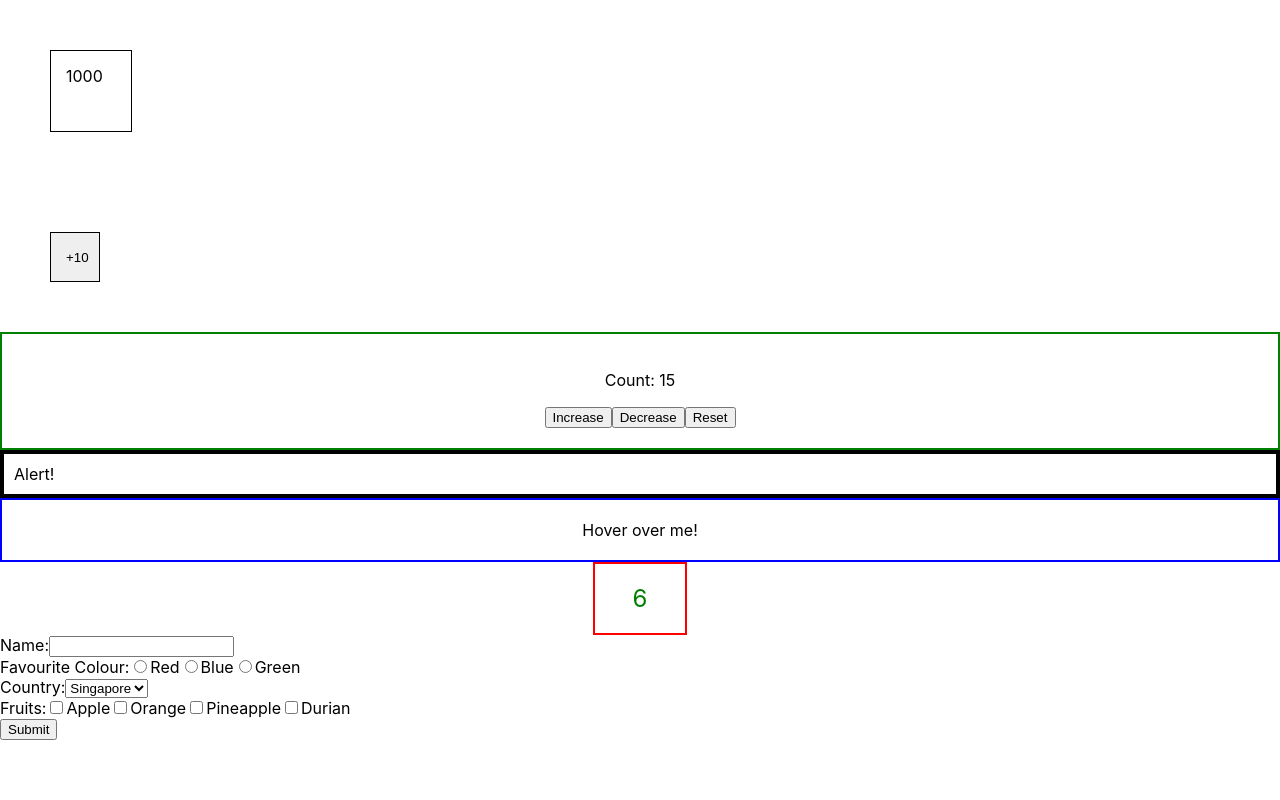
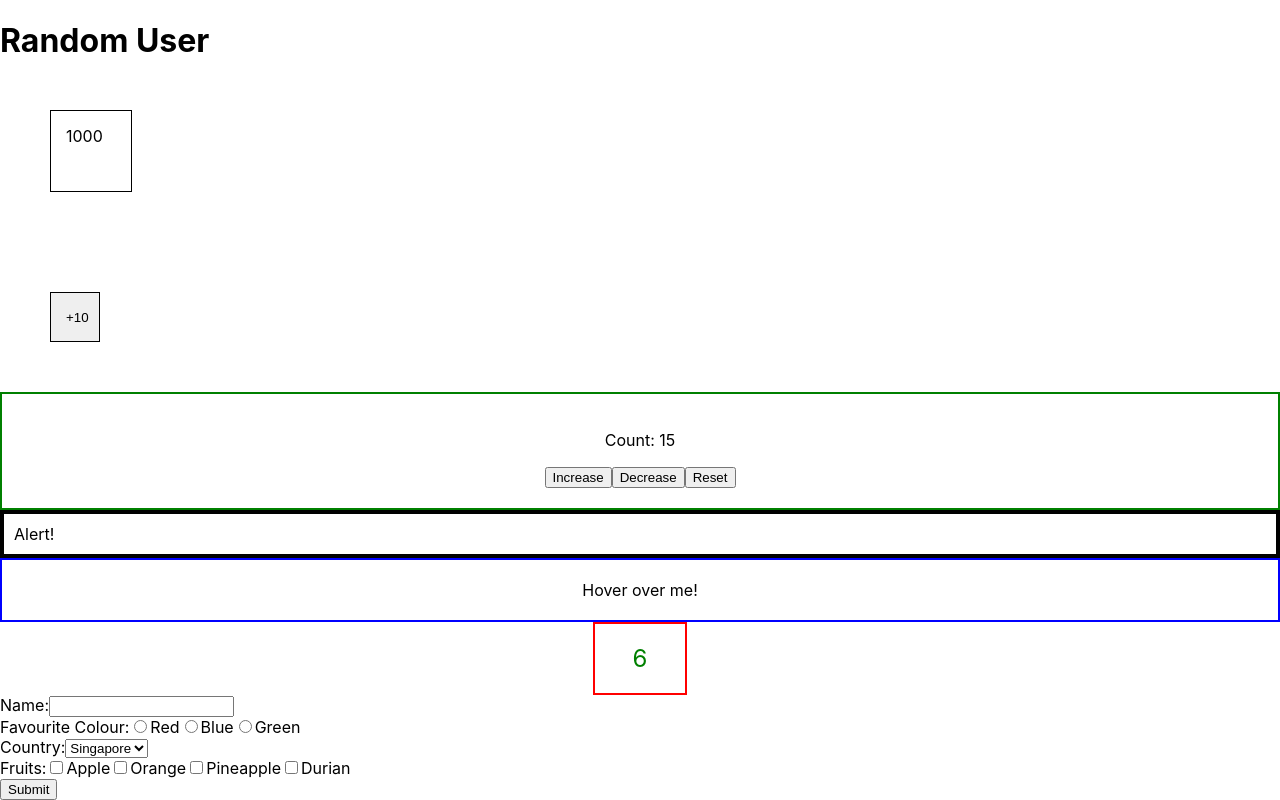
Before and after one commit to LimWeiZhe/tdp-01-lab, a React (Create React App) app: page / in a window 1280 px wide. Built offline with nearby package versions, Linux system fonts and the light colour scheme.

Commit message:
add RandomUser component

```diff
--- a/src/App.js
+++ b/src/App.js
@@ -9,6 +9,7 @@ import NumberBox from './components/NumberBox';
 import TickleBox from './components/TickleBox';
 import Dice from './components/Dice';
 import SurveyForm from './components/SurveyForm.js';
+import RandomUser from './components/RandomUser.js';
 
 function App() {
   return (
@@ -16,6 +17,7 @@ function App() {
       {/* <JapFood />
       <DisplayMessage whatevermessage="Hello from App.js" />
       <ImageFrame ramen={ramenImage}/> */}
+      <RandomUser />
       <SimpleCounter initialValue={1000} />
       <NumberBox initialValue = {15} />
       <AlertBox initialValue= {"Alert!"}/>
--- /dev/null
+++ b/src/components/RandomUser.js
@@ -0,0 +1,9 @@
+const RandomUser = () => {
+    return (
+        <div>
+        <h1>Random User</h1>
+        </div>
+    );
+};
+
+export default RandomUser;
```
